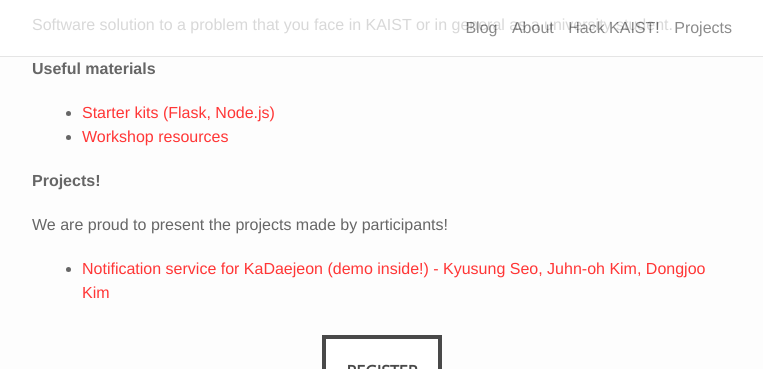
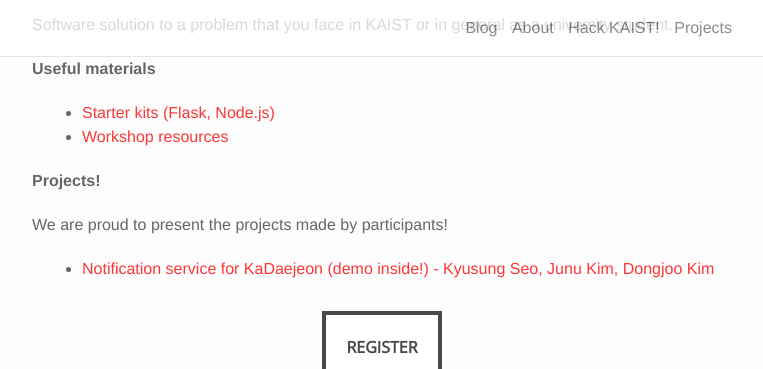
Before and after one commit to AnuarTB/anuartb.github.io, a Jekyll site: the page built from hackathon.md, in a window 1280 px wide and 900 px high, scrolled down 1541 px, cut to the strip 0-369 px from the top of the window. Shown: the whole strip, without its empty margins (258-1021 px from the left). Built offline with Jekyll 4.4.1, drawn with Linux system fonts in a browser that asks for light colours; nearby versions of some CDN libraries.

Commit message:
Fix typo

```diff
--- a/hackathon.md
+++ b/hackathon.md
@@ -59,7 +59,7 @@ Software solution to a problem that you face in KAIST or in general as a univers
 
 We are proud to present the projects made by participants!
 
-- [Notification service for KaDaejeon (demo inside!) - Kyusung Seo, Juhn-oh Kim, Dongjoo Kim](https://github.com/seo3650/KDJ_project)
+- [Notification service for KaDaejeon (demo inside!) - Kyusung Seo, Junu Kim, Dongjoo Kim](https://github.com/seo3650/KDJ_project)
 
 <div class="button_cont" align="center"><a class="example_c" href="https://my.mlh.io/oauth/authorize?client_id=0fc2ffee13b95bccefb78b509cb6535b52f1a377d68be4f6c0c6768b5df2295f&redirect_uri=http://organize.mlh.io/participants/events/2101-hack-kaist/register&response_type=token" target="_blank" rel="nofollow noopener">Register</a></div>
 
```
